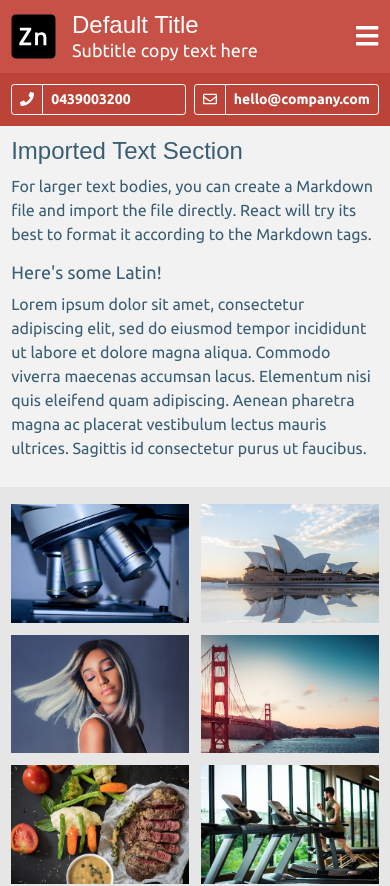
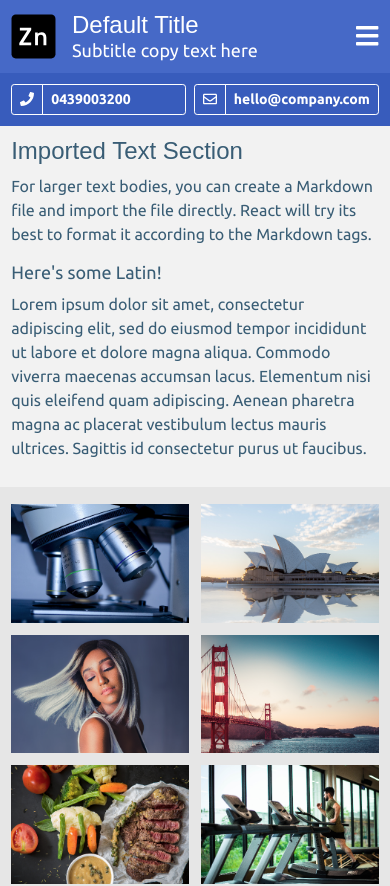
Before and after one commit to krinj/zinc-react-template, a React (Create React App) app in the folder app/: page / in a window 390 px wide. Shown: the top 886 px of the page. Built offline with nearby package versions, Linux system fonts and the light colour scheme; a web font is replaced by a local one.

Commit message:
More Mobile Improvements

```diff
--- a/app/src/components/header/Header.tsx
+++ b/app/src/components/header/Header.tsx
@@ -120,6 +120,7 @@ const HeaderJSX: React.FC<HeaderModel> = (props) => {
     if (props.navigationModel && menuActive) {
         const onDisableMenu = (ev: PointerEvent) => {
             ev.preventDefault();
+            ev.stopPropagation();
             setMenuActive(false);
         }
         mobileMenu = createMobileMenu(props.navigationModel, menuActive, onDisableMenu);
--- a/app/src/components/header/HeaderContactLink.tsx
+++ b/app/src/components/header/HeaderContactLink.tsx
@@ -18,7 +18,7 @@ const HeaderContactLink: React.FC<HeaderContactLinkProps> = (props) => {
     return <>
     <div className="btn-group" role="group" aria-label="Basic example" style={{width: "100%"}}>
         <span className="btn btn-outline-header btn-sm" style={noHoverStyle}>{iconElement}</span>
-        <a href={props.link} className="btn btn-outline-header btn-sm" style={linkStyle}>
+        <a href={props.link} className="btn btn-outline-header btn-sm no-hover" style={linkStyle}>
             {props.text}
         </a>
 </div></>
--- a/app/src/components/navigation/NavBarMobile.tsx
+++ b/app/src/components/navigation/NavBarMobile.tsx
@@ -21,7 +21,9 @@ const LinkElement: React.FC<LinkElementProps> = (props) => {
         <FontAwesomeIcon icon={props.navLink.icon} style={{marginRight: "1rem"}}/> : null;
 
     return <div className="mobile-nav-element">
-        <Link className="mobile-nav-link" to={props.navLink.link} onMouseDown={onClose} onTouchEnd={onClose}>
+        <Link className="mobile-nav-link" to={props.navLink.link}
+        onMouseDown={onClose}
+        onTouchEnd={onClose}>
             {iconElement}
             {props.navLink.label}
         </Link>
--- a/app/src/style/style.scss
+++ b/app/src/style/style.scss
@@ -149,3 +149,8 @@ img {
 .clickable:hover {
     cursor: pointer;
 }
+
+.no-hover:hover {
+    color: unset;
+    background-color: unset;
+}
--- a/app/src/style/theme.scss
+++ b/app/src/style/theme.scss
@@ -12,7 +12,7 @@ $col-template: (
   ),
 
   feature-theme: (
-    base: #9e2d23,
+    base: #23449e,
     body: #ffffff,
     // special: #fdc54b
   )
```
